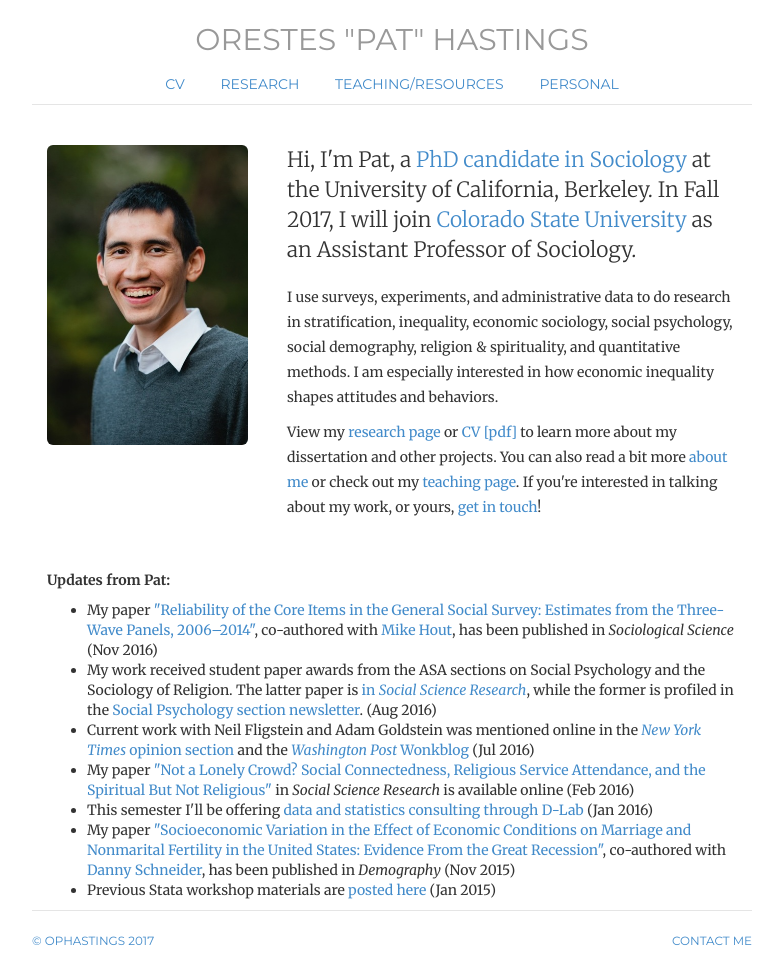
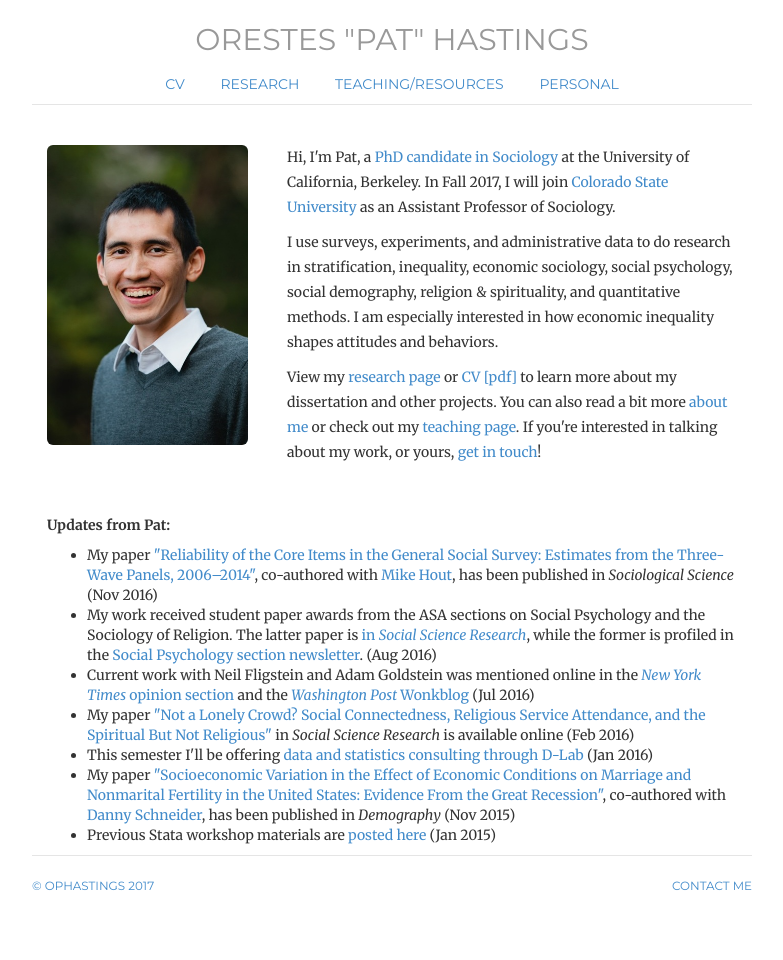
Before and after one commit to ophastings/ophastings.github.io, a Jekyll site: the page built from index.html, in a window 1280 px wide. Shown: the whole page, without its empty margins (248-1031 px from the left). Built offline with Jekyll 4.4.1, drawn with Linux system fonts in a browser that asks for light colours; comment, search, counter and statistics services are not loaded; after the commit the page ends 905 px from its top, so only the background shows below that.

Commit message:
Update index.html

```diff
--- a/index.html
+++ b/index.html
@@ -15,7 +15,8 @@ description: Website of Orestes Pat Hastings, sociology PhD candidate at UC Berk
 	</div>
 
 	<div itemscope itemtype="http://data-vocabulary.org/Person" class="col-sm-8">
-	<p class="lead"> Hi, I'm Pat, a <a href="http://sociology.berkeley.edu/graduate-student/orestes-pat-hastings">PhD
+	<!-- <p class="lead"> -->
+	<p> Hi, I'm Pat, a <a href="http://sociology.berkeley.edu/graduate-student/orestes-pat-hastings">PhD
 		candidate in Sociology</a> at the University of California, Berkeley.
 		In Fall 2017, I will join <a href="http://sociology.colostate.edu/">Colorado State University</a> as an Assistant Professor of Sociology.
 	</p>
```
